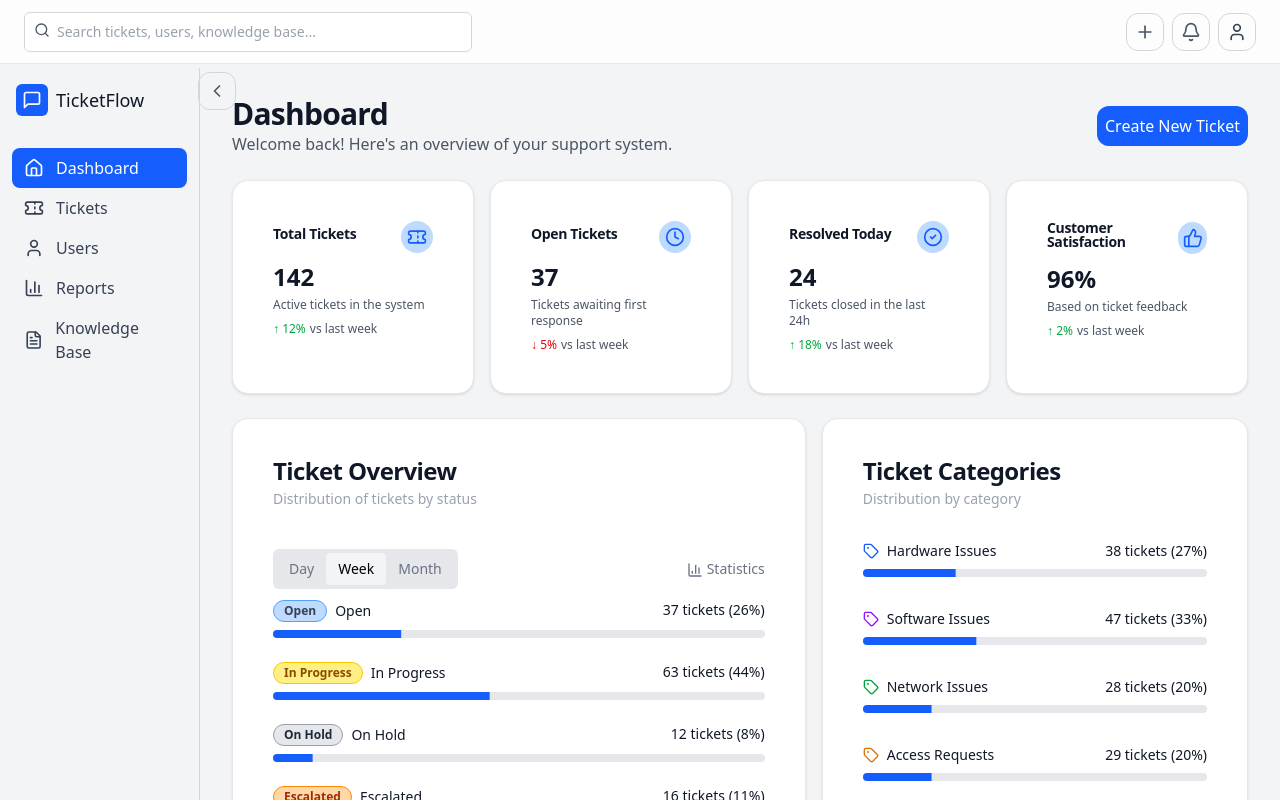
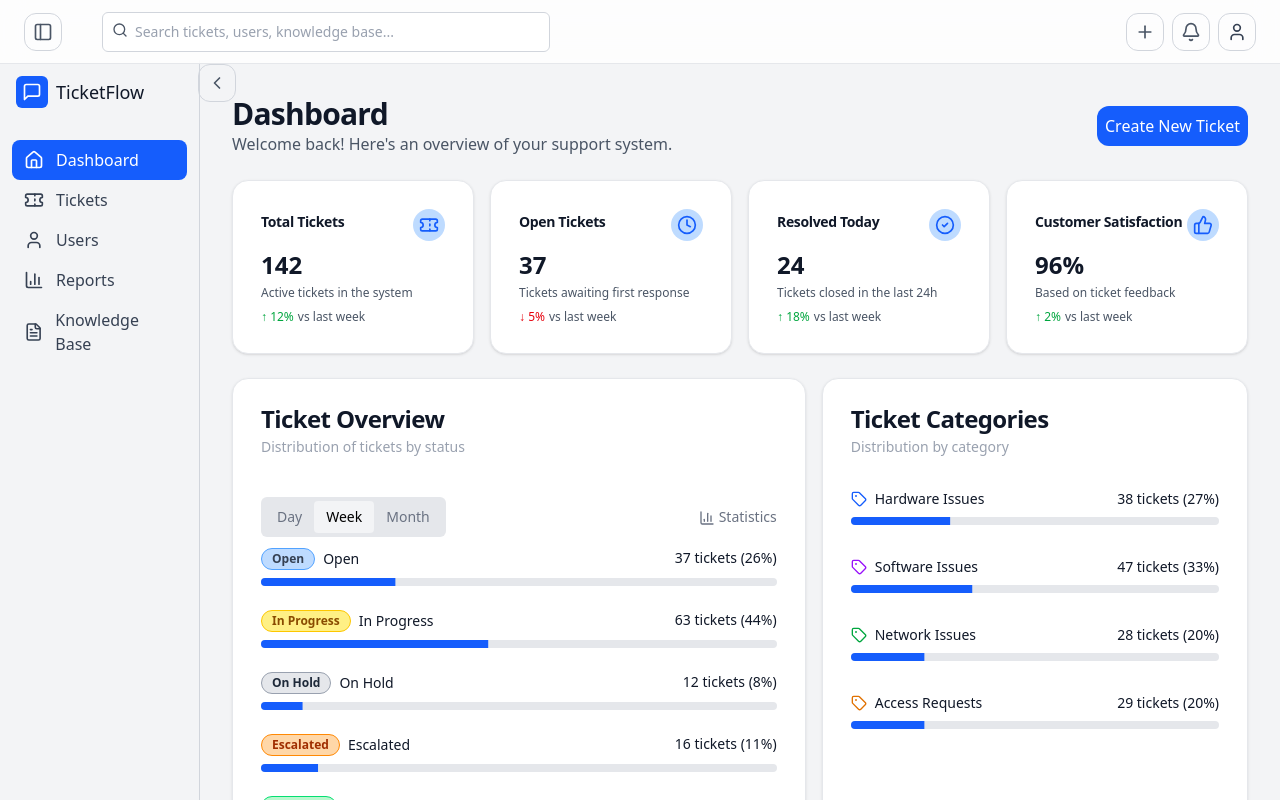
Before and after one commit to Amadou-Marong/TickettingHelpdeskManager, a React (Vite) app in the folder client/: page /dashboard in a window 1280 px wide. Shown: the top 800 px of the page. Built offline with nearby package versions, Linux system fonts and the light colour scheme; the HTML template or start-up script is replaced by a standard one.

Commit message:
modified the sidebar position

```diff
--- a/client/src/components/Layout/NavBar.jsx
+++ b/client/src/components/Layout/NavBar.jsx
@@ -1,11 +1,13 @@
 import {
   Bell,
+  ChevronRight,
   HelpCircle,
   LayoutDashboard,
   LogOut,
   Plus,
   Search,
   Settings,
+  Sidebar,
   User,
   Users,
 } from "lucide-react";
@@ -25,7 +27,11 @@ const NavBar = () => {
   return (
     <nav className="h-16 border-b border-gray-200 bg-white/80 backdrop-blur-md sticky top-0 z-50 w-full">
       <div className="flex h-full items-center justify-between px-4 md:px-6">
+
         <div className="hidden md:flex items-center gap-6 lg:gap-10 flex-1">
+            <Button variant="ghost" size="icon" className="rounded-full">
+              <Sidebar className="h-5 w-5 text-muted-foreground hover:text-primary transition-colors" />
+            </Button>
           <div className="relative w-full max-w-md">
             <Search className="absolute left-2.5 top-2.5 h-4 w-4 text-muted-foreground" />
             <Input
--- a/client/src/components/Layout/Sidebar.jsx
+++ b/client/src/components/Layout/Sidebar.jsx
@@ -29,7 +29,7 @@ const Sidebar = ({onToggle}) => {
 
     return (
         <aside
-            className={`min-h-screen fixed inset-y-17 left-0 z-40 transition-all duration-300 ease-in-out flex flex-col border-r border-gray-300 bg-gray-100 ${collapsed ? 'w-[70px]' : 'w-[200px]'}`}
+            className={`min-h-screen fixed inset-y-15 left-0 z-40 transition-all duration-300 ease-in-out flex flex-col border-r border-gray-300 bg-gray-100 ${collapsed ? 'w-[70px]' : 'w-[200px]'}`}
         >
             <div className="flex items-center justify-between p-4 h-16 relative">
                 {!collapsed ? (
@@ -44,7 +44,7 @@ const Sidebar = ({onToggle}) => {
                         <MessageSquare className="h-5 w-5 text-white" />
                     </div>
                 )}
-                <Button variant="ghost" size="icon" className="rounded-full absolute top-1 right-[-37px]" onClick={handleToggle}>
+                <Button variant="ghost" size="icon" className="absolute top-1 right-[-37px]" onClick={handleToggle}>
                     {collapsed ? <ChevronRight className="h-5 w-5 text-gray-600" /> : <ChevronLeft className="h-5 w-5 text-gray-600" />}
                     {/* {collapsed ? <PanelRight className="h-5 w-5 text-gray-600" /> : <ChevronLeft className="h-5 w-5 text-gray-600" />} */}
                 </Button>
--- a/client/src/components/ui/Card.jsx
+++ b/client/src/components/ui/Card.jsx
@@ -1,7 +1,7 @@
 export const Card = ({ children, className = "", ...props }) => {
   return (
     <div
-      className={`rounded-2xl p-4 border border-gray-200 bg-white text-gray-900 shadow-sm dark:border-gray-700 dark:bg-gray-800 dark:text-gray-100 ${className}`}
+      className={`rounded-2xl p-1 border border-gray-200 bg-white text-gray-900 shadow-sm dark:border-gray-700 dark:bg-gray-800 dark:text-gray-100 ${className}`}
       {...props}
     >
       {children}
```
